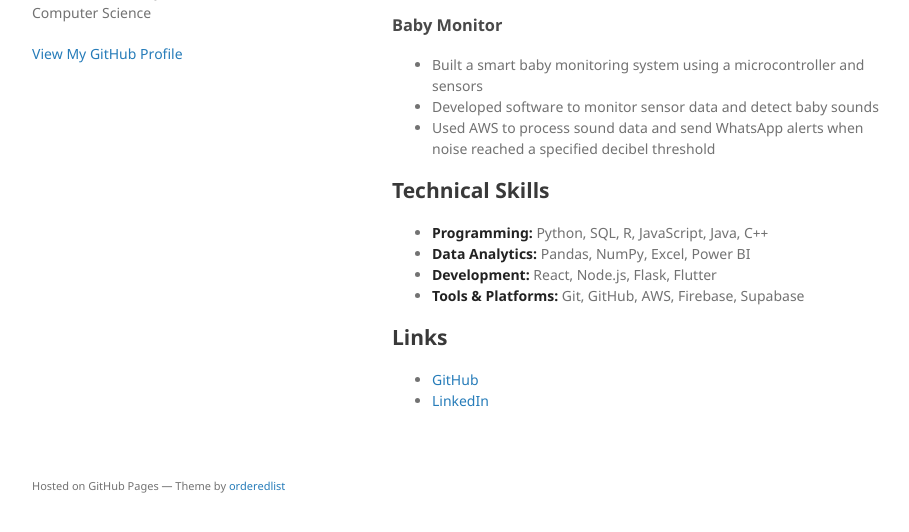
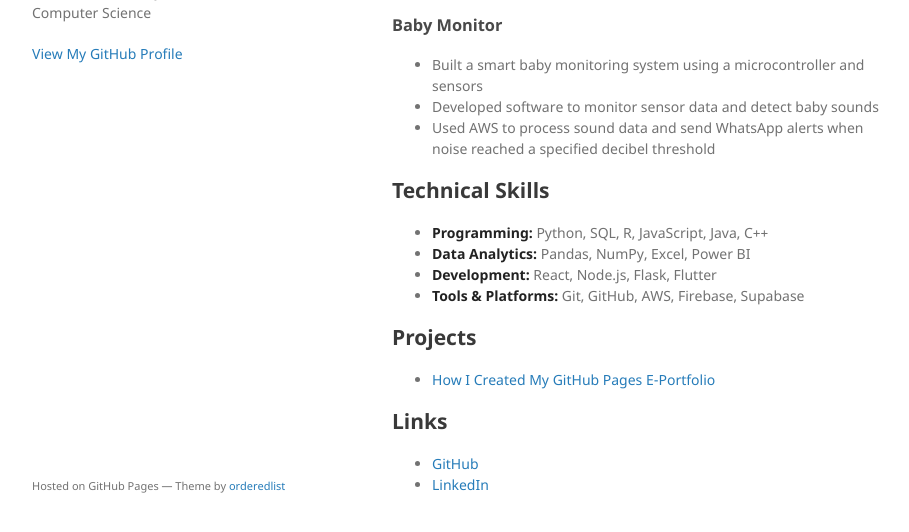
Before and after one commit to Andrewwucode/Andrewwucode.github.io, a Jekyll site: the page built from index.md, in a window 1280 px wide and 900 px high, scrolled down 583 px, cut to the strip 335-867 px from the top of the window. Shown: the whole strip, without its empty margins (178-1087 px from the left). Built offline with Jekyll 4.4.1, drawn with Linux system fonts in a browser that asks for light colours; our own code applies the rules of GitHub Pages for plain Markdown files.

Commit message:
Added portfolio_guide

```diff
--- a/index.md
+++ b/index.md
@@ -50,6 +50,10 @@ _Graduated May 2025_
 - **Development:** React, Node.js, Flask, Flutter
 - **Tools & Platforms:** Git, GitHub, AWS, Firebase, Supabase
 
+## Projects
+
+- [How I Created My GitHub Pages E-Portfolio](portfolio_guide/)
+
 ## Links
 
 - [GitHub](https://github.com/Andrewwucode)
```
